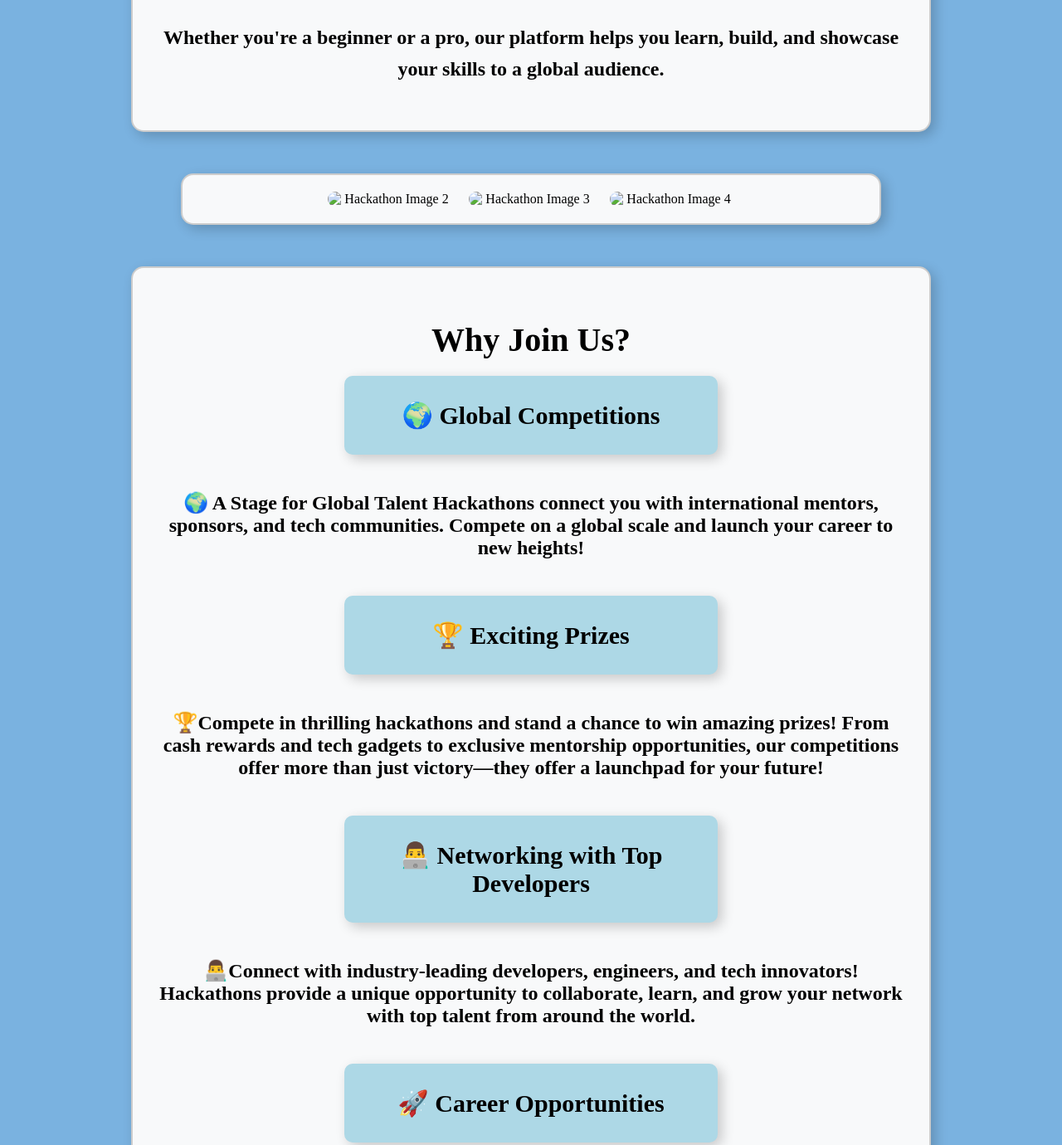
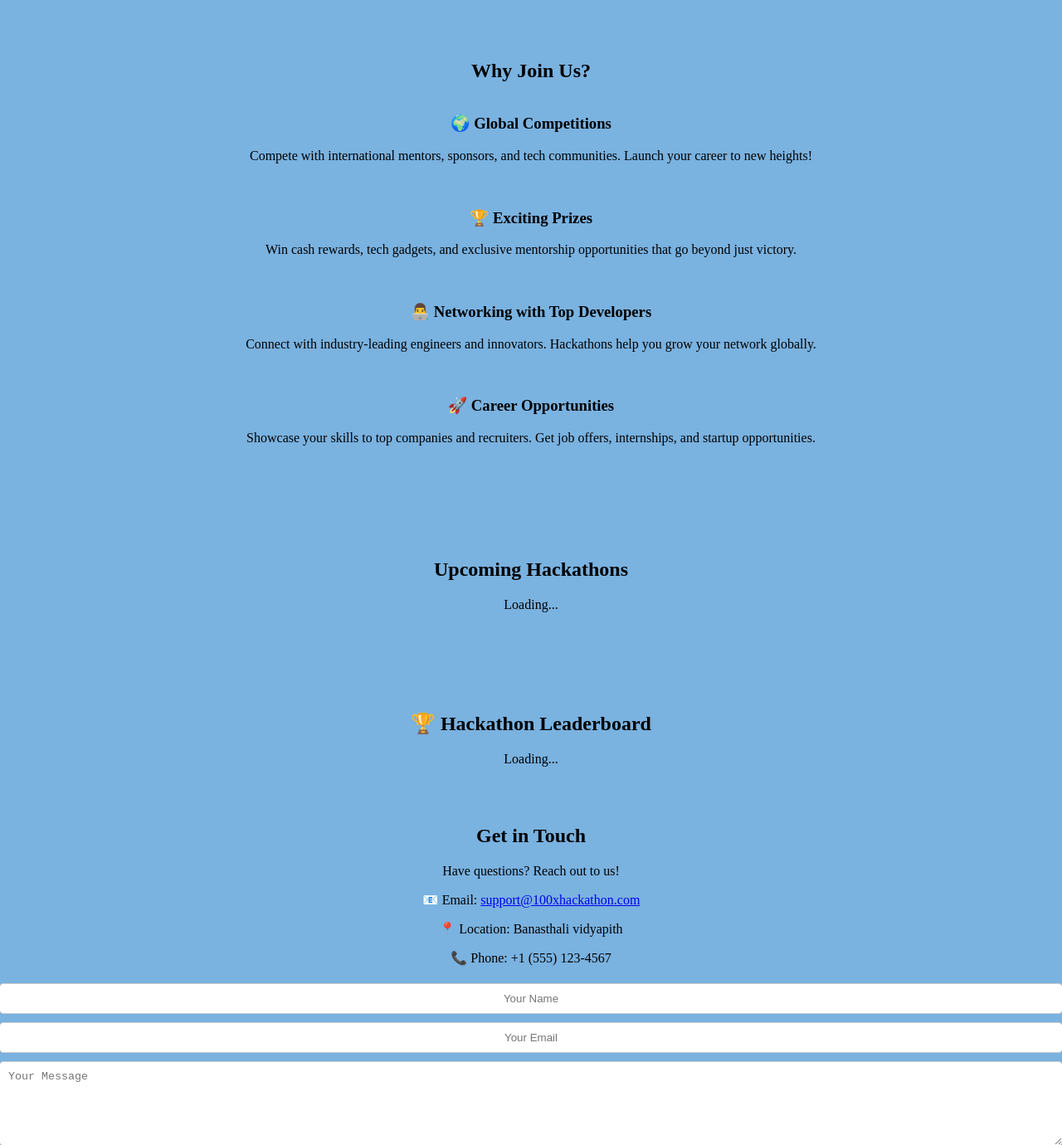
Before and after one commit to Prerna2024-cyber/day2, a plain HTML site: page index.html in a window 1280 px wide. Shown: the part 1420-2800 px from the top of the page at 83% size. Drawn offline with Linux system fonts and the light colour scheme; a script that the page names is missing.

Commit message:
Update index.html

```diff
--- a/index.html
+++ b/index.html
@@ -6,6 +6,28 @@
     <title>Hackathon Platform</title>
     <link rel="stylesheet" href="styles.css">
     <script defer src="script.js"></script>
+    <!-- making changes -->
+    <title>Image Boxes</title>
+    <style>
+        .image-container {
+            display: flex;
+            gap: 20px; /* Space between images */
+            justify-content: center;
+        }
+
+        .image-box img {
+            width: 100%;  /* Makes image take full width of the box */
+            height: 100%; /* Makes image take full height of the box */
+            object-fit: cover; /* Ensures the image fills the box without distortion */
+            border-radius: 10px;
+        }
+
+        .image-box img {
+            width: 150px;
+            border-radius: 10px;
+        }
+    </style>
+    <!-- end -->
 </head>
 
 
@@ -28,140 +50,74 @@
     </header>
 
     <!-- Hero Section -->
-    <section class="hero" style="
-        max-width: 1100px;
-        margin:40px auto;
-        padding: 50px;
-        background-color: #f8f9fa; /* Light background */
-        border: 1px solid #ccc; /* Border */
-        border-radius: 15px; /* Rounded corners */
-        box-shadow: 5px 5px 15px rgba(0, 0, 0, 0.2); /* Shadow effect */
-        text-align: center;">
-        <h1 class="floating-text" style="font-size: 100px; color: rgb(32, 14, 14);">
+<section class="hero">
+    <h1 class="floating-text">
         Join the Ultimate <br> Hackathon Challenge!
     </h1>
-        <p style="font-size: 40px;">Innovate, Collaborate, and Compete to Win Exciting Prizes.</p>
-        <a href="#hackathons" class="btn"
-        style="font-size: 50px; padding: 20px 50px; font-weight: bold;
-                color: rgb(77, 156, 221);">
-        Explore Hackathons
-        </a>
+    <p><b>Innovate, Collaborate, and Compete to Win Exciting Prizes.</b></p>
 
+    <a href="#hackathons" class="btn">Explore Hackathons</a>
 </section>
 
+
    <!-- About Section -->
-    <section id="about" class="section" style="
-    max-width: 900px;
-    margin: 50px auto;
-    padding: 30px;
-    background-color: #f8f9fa; /* Light background */
-    border: 2px solid #ccc; /* Border */
-    border-radius: 15px; /* Rounded corners */
-    box-shadow: 5px 5px 15px rgba(0, 0, 0, 0.2); /* Shadow effect */
-    text-align: center;">
+<section id="about" class="section">
 
-    <h1 style="font-size: 60px; margin-bottom: 20px;">About Us</h1>
 
-    <h3 style="font-size: 24px; line-height: 1.6;">
-        Welcome to 100xHackathon, where creativity meets technology! <br><br>
+
+<!-- Content -->
+    <h1 style="font-size: 60px; margin-bottom: 20px; position: relative; z-index: 1;">About Us</h1>
+
+    <h3 style="font-size: 24px; line-height: 1.6; position: relative; z-index: 1;">
+    Welcome to <b>100xHackathon</b>, where creativity meets technology! <br><br>
     We provide a space for developers, designers, and entrepreneurs to collaborate, innovate, and compete in world-class hackathons. <br><br>
     Whether you're a beginner or a pro, our platform helps you learn, build, and showcase your skills to a global audience.
     </h3>
 </section>
 
-    <div class="about-images" style="
-    max-width: 800px;
-    margin: 30px auto;
-    padding: 20px;
-    background-color: #f8f9fa; /* Light background */
-    border: 2px solid #ccc; /* Border */
-    border-radius: 15px; /* Rounded corners */
-    box-shadow: 5px 5px 15px rgba(0, 0, 0, 0.2); /* Shadow effect */
-    text-align: center;
-    display: flex;
-    justify-content: center;
-    gap: 20px;
-    flex-wrap: wrap;
-    ">
-    <img src="smile2.png" alt="Hackathon Image 2" style="width: 150px; border-radius: 10px;">
-    <img src="smile3.png" alt="Hackathon Image 3" style="width: 150px; border-radius: 10px;">
-    <img src="smile4.png" alt="Hackathon Image 4" style="width: 150px; border-radius: 10px;">
+
+    <!-- <div class="image-container">
+        <div class="image-box">
+            <img src="image (2).png" alt="Hackathon Image 2">
         </div>
+        <div class="image-box">
+            <img src="image (3).png" alt="Hackathon Image 3">
+        </div>
+        <div class="image-box">
+            <img src="image (4).png" alt="Hackathon Image 4">
+        </div>
+    </div> -->
+
 
 
     <!-- Features Section -->
-    <!-- Features Section -->
-    <section id="features" class="section" style="
-    max-width: 900px;
-    margin: 50px auto;
-    padding: 30px;
-    background-color: #f8f9fa; /* Light background */
-    border: 2px solid #ccc; /* Border */
-    border-radius: 15px; /* Rounded corners */
-    box-shadow: 5px 5px 15px rgba(0, 0, 0, 0.2); /* Shadow effect */
-    text-align: center;">
-        <h2 style="font-size: 40px; font-weight: bold;text-align: center; ">Why Join Us?</h2>
+    <section id="features" class="section">
+        <h2 class="section-title">Why Join Us?</h2>
         <div class="features-container">
-            <div class="feature-card" style="
-        font-size: 30px;  /* Makes text bigger */
-        padding: 30px 50px; /* Adds more space inside */
-        width: 350px; /* Controls card width */
-        text-align: center; /* Centers text */
-        font-weight: bold; /* Makes text bold */
-        background-color: lightblue; /* Adds background */
-        border-radius: 10px; /* Smooth corners */
-        box-shadow: 5px 5px 15px rgba(0, 0, 0, 0.2); /* Adds depth */
-        ">
-        🌍 Global Competitions
+
+            <div class="feature">
+                <h3>🌍 Global Competitions</h3>
+                <p>Compete with international mentors, sponsors, and tech communities. Launch your career to new heights!</p>
             </div>
 
-            <p style="font-size: 24px; font-weight: bold; text-align: center; ">🌍 A     Stage for Global Talent
-                Hackathons connect you with international mentors, sponsors, and tech communities. Compete on a global scale and launch your career to new heights!</p>
-                <div class="features-container">
-                    <div class="feature-card" style="
-                font-size: 30px;  /* Makes text bigger */
-                padding: 30px 50px; /* Adds more space inside */
-                width: 350px; /* Controls card width */
-                text-align: center; /* Centers text */
-                font-weight: bold; /* Makes text bold */
-                background-color: lightblue; /* Adds background */
-                border-radius: 10px; /* Smooth corners */
-                box-shadow: 5px 5px 15px rgba(0, 0, 0, 0.2); /* Adds depth */
-                ">
-                🏆 Exciting Prizes
+            <div class="feature">
+                <h3>🏆 Exciting Prizes</h3>
+                <p>Win cash rewards, tech gadgets, and exclusive mentorship opportunities that go beyond just victory.</p>
             </div>
-            <p style="font-size: 24px; font-weight: bold;">🏆Compete in thrilling hackathons and stand a chance to win amazing prizes! From cash rewards and tech gadgets to exclusive mentorship opportunities, our competitions offer more than just victory—they offer a launchpad for your future!</p>
-                <div class="features-container">
-                    <div class="feature-card" style="
-                font-size: 30px;  /* Makes text bigger */
-                padding: 30px 50px; /* Adds more space inside */
-                width: 350px; /* Controls card width */
-                text-align: center; /* Centers text */
-                font-weight: bold; /* Makes text bold */
-                background-color: lightblue; /* Adds background */
-                border-radius: 10px; /* Smooth corners */
-                box-shadow: 5px 5px 15px rgba(0, 0, 0, 0.2); /* Adds depth */
-                ">
-                👨‍💻 Networking with Top Developers
+
+            <div class="feature">
+                <h3>👨‍💻 Networking with Top Developers</h3>
+                <p>Connect with industry-leading engineers and innovators. Hackathons help you grow your network globally.</p>
             </div>
-            <p style="font-size: 24px; font-weight: bold;">👨‍💻Connect with industry-leading developers, engineers, and tech innovators! Hackathons provide a unique opportunity to collaborate, learn, and grow your network with top talent from around the world.</p>
-                <div class="features-container">
-                    <div class="feature-card" style="
-                font-size: 30px;  /* Makes text bigger */
-                padding: 30px 50px; /* Adds more space inside */
-                width: 350px; /* Controls card width */
-                text-align: center; /* Centers text */
-                font-weight: bold; /* Makes text bold */
-                background-color: lightblue; /* Adds background */
-                border-radius: 10px; /* Smooth corners */
-                box-shadow: 5px 5px 15px rgba(0, 0, 0, 0.2); /* Adds depth */
-                ">
-               🚀 Career Opportunities
+
+            <div class="feature">
+                <h3>🚀 Career Opportunities</h3>
+                <p>Showcase your skills to top companies and recruiters. Get job offers, internships, and startup opportunities.</p>
             </div>
-            <p style="font-size: 24px; font-weight: bold;">🚀Boost your career by showcasing your skills to top companies and recruiters! Hackathons open doors to job offers, internships, and startup opportunities, helping you take the next big step in your professional journey.</p>
 
         </div>
     </section>
+
 
     <!-- Hackathons Section -->
     <section id="hackathons" class="section">
@@ -176,10 +132,31 @@
     </section>
 
     <!-- Contact Section -->
-    <section id="contact" class="section">
-        <h2>Contact Us</h2>
-        <p>Email: support@100xhackathon.com</p>
+  <section id="contact" class="contact-section">
+    <h2 class="contact-title">Get in Touch</h2>
+    <p class="contact-subtitle">Have questions? Reach out to us!</p>
+
+    <div class="contact-info">
+        <p>📧 Email: <a href="mailto:support@100xhackathon.com">support@100xhackathon.com</a></p>
+        <p>📍 Location: Banasthali vidyapith</p>
+        <p>📞 Phone: +1 (555) 123-4567</p>
+    </div>
+
+    <form class="contact-form">
+        <input type="text" placeholder="Your Name" required>
+        <input type="email" placeholder="Your Email" required>
+        <textarea placeholder="Your Message" required></textarea>
+        <button type="submit">Send Message</button>
+    </form>
+
+    <div class="social-links">
+        <a href="#" class="social-icon">🔗 LinkedIn</a>
+        <a href="#" class="social-icon">🐦 Twitter</a>
+        <a href="#" class="social-icon">📘 Facebook</a>
+        <a href="#" class="social-icon">🐙 GitHub</a>
+    </div>
 </section>
+
 
     <!-- Footer -->
     <footer>
```
Lines whose indentation alone changed are shown as unchanged.
